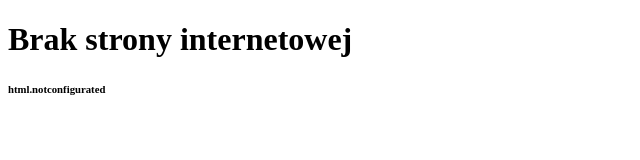
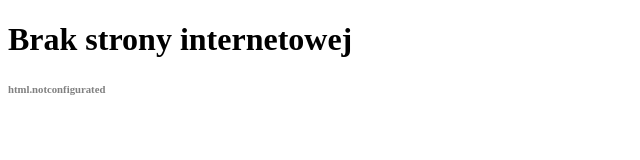
Before and after one commit to patYczakus/me, a plain HTML site: page npfc/err.html in a window 1280 px wide. Shown: the full height of the page, 0-640 px from the left. Drawn offline with Linux system fonts and the light colour scheme.

Commit message:
Update err.html

```diff
--- a/npfc/err.html
+++ b/npfc/err.html
@@ -6,6 +6,12 @@
         <meta name="description" content="Strona Patyczaka 'Xdemona' Rogalskiego. Zapraszam!" />
         <meta name="keywords" content="patryktopek, xdemon, rogalski, rogal" />
         <meta http-equiv="X-UA_Commpatible" content="IE=edge,chrome=1" />
+        <style type="text/css">
+            h6
+            {
+                color:gray
+            }
+        </style>
     </head>
     <body>
         <div>
```
